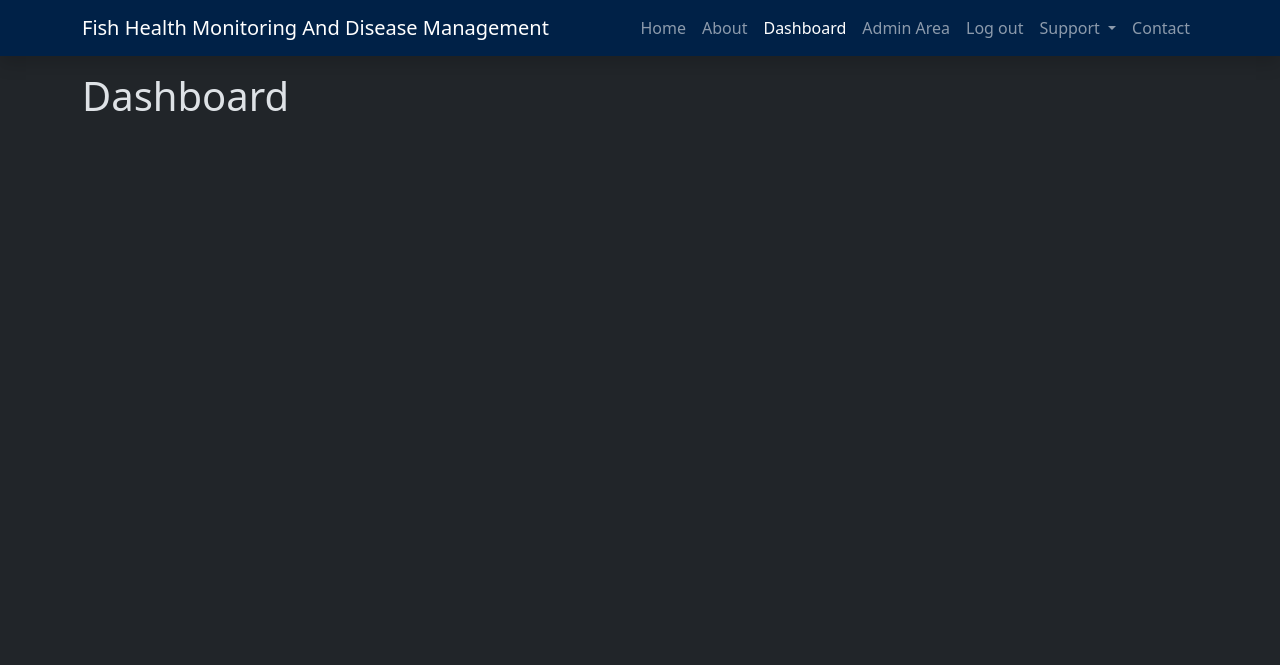
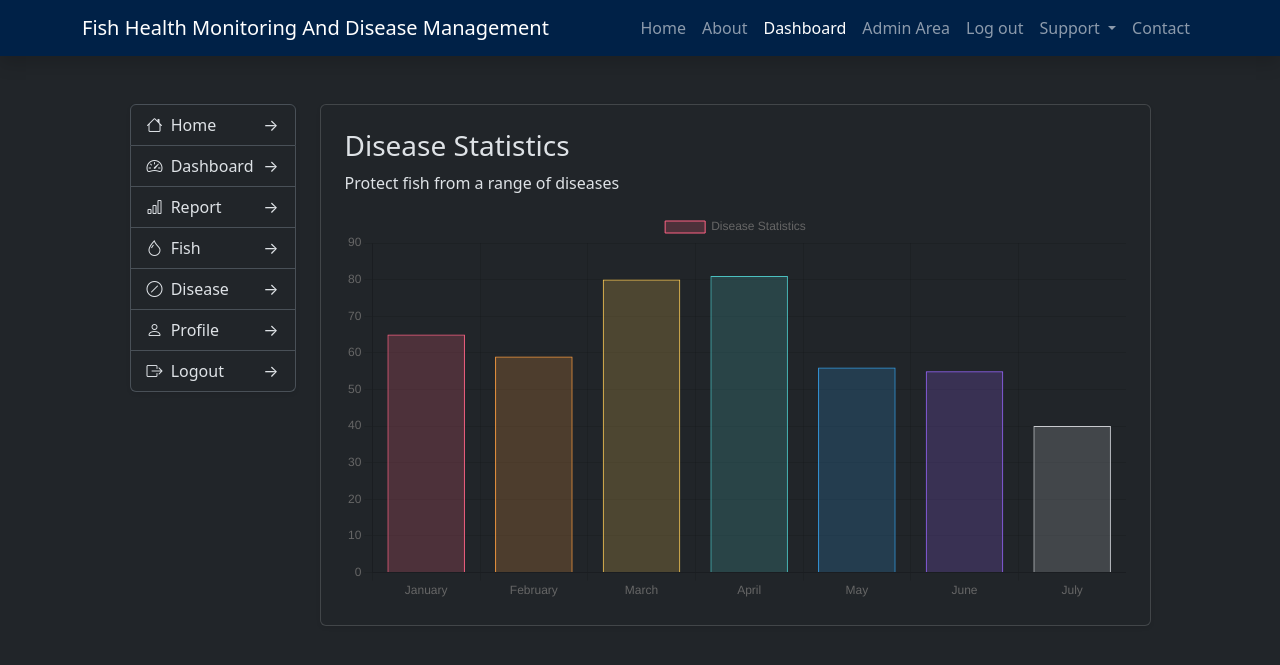
Before and after one commit to fabricetuyishime/Final-Project-2024, a Django app: page /dashboard in a window 1280 px wide. Shown: the top 665 px of the page. Run offline with Django 5.2, Linux system fonts and the light colour scheme; the visitor is signed in with stand-in values (Sample User, id 1); some libraries are stand-ins or nearby versions.

Commit message:
dashboard

```diff
--- a/templates/dashboard.html
+++ b/templates/dashboard.html
@@ -1,3 +1,76 @@
 {% extends 'layouts/base.html' %} {% load static %} {% block content %}
-<h1>Dashboard</h1>
+
+<div class="row justify-content-center my-4 py-4">
+	<div class="col-md-2">{% include 'partials/sidebar.html' %}</div>
+	<div class="col-md-9">
+		<div class="row">
+			<div class="col-12">
+				<div class="card card-body shadow-sm p-4">
+					<h3 class="card-title">Disease Statistics</h3>
+					<p class="card-text">Protect fish from a range of diseases</p>
+					<canvas id="chart"></canvas>
+				</div>
+			</div>
+		</div>
+	</div>
+</div>
+
+{% endblock %} {% block scripts %}
+<script src="{% static 'vendor/chartjs/chart.min.js' %}"></script>
+<script>
+	const labels = [
+		"January",
+		"February",
+		"March",
+		"April",
+		"May",
+		"June",
+		"July",
+	];
+	const data = {
+		labels: labels,
+		datasets: [
+			{
+				label: "Disease Statistics",
+				data: [65, 59, 80, 81, 56, 55, 40],
+				backgroundColor: [
+					"rgba(255, 99, 132, 0.2)",
+					"rgba(255, 159, 64, 0.2)",
+					"rgba(255, 205, 86, 0.2)",
+					"rgba(75, 192, 192, 0.2)",
+					"rgba(54, 162, 235, 0.2)",
+					"rgba(153, 102, 255, 0.2)",
+					"rgba(201, 203, 207, 0.2)",
+				],
+				borderColor: [
+					"rgb(255, 99, 132)",
+					"rgb(255, 159, 64)",
+					"rgb(255, 205, 86)",
+					"rgb(75, 192, 192)",
+					"rgb(54, 162, 235)",
+					"rgb(153, 102, 255)",
+					"rgb(201, 203, 207)",
+				],
+				borderWidth: 1,
+			},
+		],
+	};
+	const config = {
+		type: "bar",
+		data: data,
+		options: {
+			scales: {
+				y: {
+					beginAtZero: true,
+				},
+			},
+		},
+	};
+	const myChart = document.getElementById("chart").getContext("2d");
+	new Chart(myChart, {
+		type: "bar",
+		options: { scales: { y: { beginAtZero: true } } },
+		data: data,
+	});
+</script>
 {% endblock %} {% block title %} Home - Fish Health Monitoring {% endblock %}
--- a/templates/partials/sidebar.html
+++ b/templates/partials/sidebar.html
@@ -1,50 +1,32 @@
-<h5 class="mb-3 border-bottom border-3 border-primary">
-  <span class="badge bg-primary text-uppercase rounded-bottom-0">
-    Recent posts
-  </span>
-</h5>
-<div class="row g-3 mb-3">
-  {% for a in '12345' %}
-  <div class="col-4">
-    <img
-      alt="..."
-      src="https://placehold.co/300x300.png"
-      class="img-fluid w-100 rounded my-auto"
-    />
-  </div>
-  <div class="col-8">
-    <p class="card-text mb-1">
-      With supporting text below as a natural lead-in to additional content.
-    </p>
-    <small class="text-body-secondary">December 15, 2022</small>
-  </div>
-  {% endfor %}
+<div class="list-group shadow-sm">
+  <a href="{% url 'home' %}" class="list-group-item list-group-item-action">
+    <i class="bi bi-house me-1"></i> Home <span class="float-end">&rarr;</span>
+  </a>
+  <a
+    href="{% url 'dashboard' %}"
+    class="list-group-item list-group-item-action"
+  >
+    <i class="bi bi-speedometer2 me-1"></i> Dashboard
+    <span class="float-end">&rarr;</span>
+  </a>
+  <a href="#" class="list-group-item list-group-item-action">
+    <i class="bi bi-bar-chart me-1"></i> Report
+    <span class="float-end">&rarr;</span>
+  </a>
+  <a href="#" class="list-group-item list-group-item-action">
+    <i class="bi bi-droplet me-1"></i> Fish
+    <span class="float-end">&rarr;</span>
+  </a>
+  <a href="#" class="list-group-item list-group-item-action">
+    <i class="bi bi-slash-circle me-1"></i> Disease
+    <span class="float-end">&rarr;</span>
+  </a>
+  <a href="#" class="list-group-item list-group-item-action">
+    <i class="bi bi-person me-1"></i> Profile
+    <span class="float-end">&rarr;</span>
+  </a>
+  <a href="{% url 'logout' %}" class="list-group-item list-group-item-action">
+    <i class="bi bi-box-arrow-right me-1"></i> Logout
+    <span class="float-end">&rarr;</span>
+  </a>
 </div>
-<h5 class="mb-3 border-bottom border-3 border-primary">
-  <span class="badge bg-primary text-uppercase rounded-bottom-0">
-    Popular posts
-  </span>
-</h5>
-<div class="row g-3 mb-3">
-  {% for a in '12345' %}
-  <div class="col-4">
-    <img
-      alt="..."
-      src="https://placehold.co/300x300.png"
-      class="img-fluid w-100 rounded my-auto"
-    />
-  </div>
-  <div class="col-8">
-    <p class="card-text mb-1">
-      With supporting text below as a natural lead-in to additional content.
-    </p>
-    <small class="text-body-secondary">December 15, 2022</small>
-  </div>
-  {% endfor %}
-</div>
-<div class="sticky-top sticky-card">
-  <div class="card card-body border-secondary border-3 shadow-sm mb-3">
-    <h5 class="card-title">Sticky Card</h5>
-    <div class="card-text">{% lorem 1 b random %}</div>
-  </div>
-</div>
```
